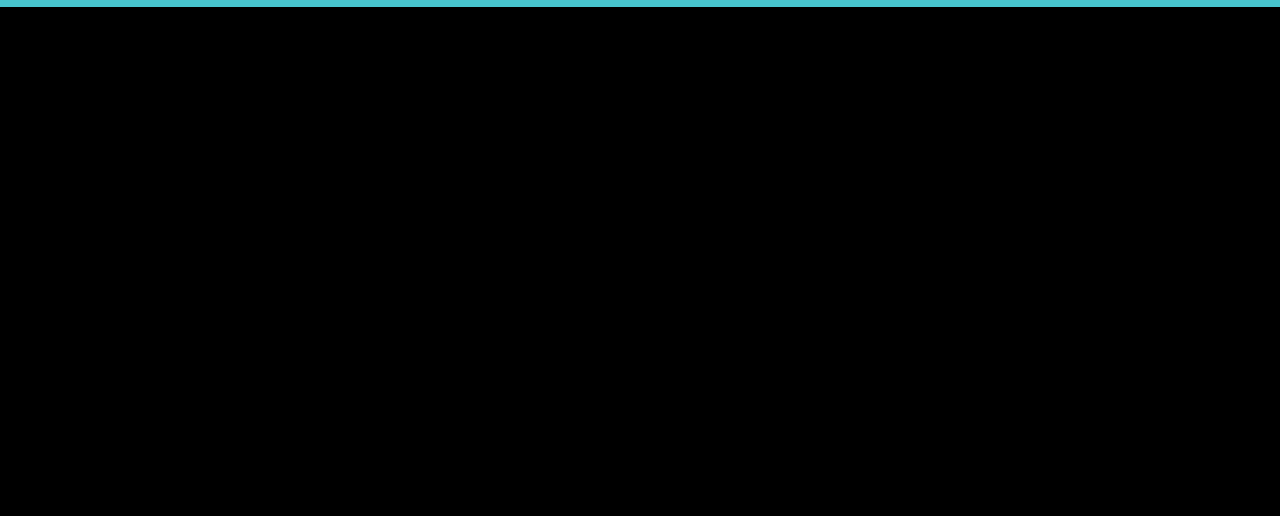
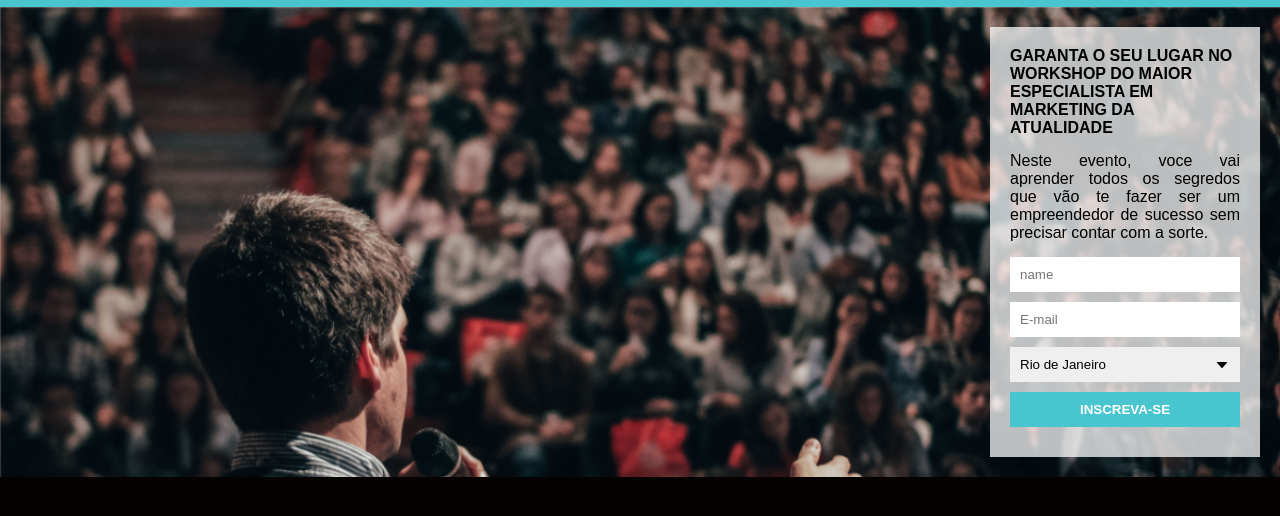
Before and after one commit to bolaodeniseju/pagina_captura-, a plain HTML site: page index.html in a window 1280 px wide. Shown: the part 44-560 px from the top of the page. Drawn offline with Linux system fonts and the light colour scheme.

Commit message:
Estilização da section e do formContainer

```diff
--- a/css/style.css
+++ b/css/style.css
@@ -5,7 +5,7 @@
 
 body{
      font-family: Arial, Helvetica, sans-serif;
-     background-color: #000;
+     background-color: rgb(7, 2, 2);
 
 }
 .container{
@@ -25,3 +25,58 @@ header{
     font-size: 26px;
     text-transform: uppercase;
 }
+
+section{
+    padding: 20px;
+    background-image: url('../imagens/people.jpg');
+    background-size: cover;
+    overflow: hidden;
+}
+
+section p{
+    text-align: justify;
+
+}
+
+section h2{
+    text-transform: uppercase;
+    font-size: 16px;
+}
+
+.mb{
+    margin-bottom: 15px;
+}
+
+.formContainer{
+    max-width: 230px;
+    background-color: #ffffffbb;
+    padding: 20px;
+    float: right;
+}
+
+input, select{
+    width: 100%;
+    box-sizing: border-box;
+    border: none;
+    margin-bottom: 10px;
+    padding: 10px;
+}
+
+/* modificando um elemento html pelo type dele */
+input[type="submit"]{
+    background-color: #48C5CE;
+    color: #fff;
+    font-weight: bold;
+}
+
+select{
+    appearance: none;
+    -moz-appearance: none;
+    -webkit-appearance: none;
+
+    background-image: url('../imagens/arrow.jpg');
+    background-repeat: no-repeat;
+
+    background-position:  calc(100% - 10px) center;
+
+}
--- a/index.html
+++ b/index.html
@@ -12,7 +12,23 @@
           <header>
               <h1 class="title">Participe do Workshop que vai mudar o seu negocio</h1>
           </header>
-
+          <section>
+                <div class="formContainer">
+                  <h2 class="mb">garanta o seu lugar no workshop do maior especialista em marketing da atualidade</h2>
+                  <p class="mb">Neste evento, voce vai aprender todos os segredos que vão te fazer ser um empreendedor de sucesso sem precisar contar com a sorte.</p>
+                  <form action="">
+                     <input type="text" id="name" name="name" placeholder="name" value="" required>
+                     <input type="text" id="email" name="email" placeholder="E-mail" required>
+                     <select name="place" id="">
+                         <option value="rj">Rio de Janeiro</option>
+                         <option value="sp">São Paulo</option>
+                         <option value="mg">Minas Gerais</option>
+                         <option value="es">Espirito Santo</option>
+                     </select>
+                     <input type="submit" value="INSCREVA-SE">
+                  </form>
+                </div>
+          </section>
      </div>
 </body>
 </html>
```
